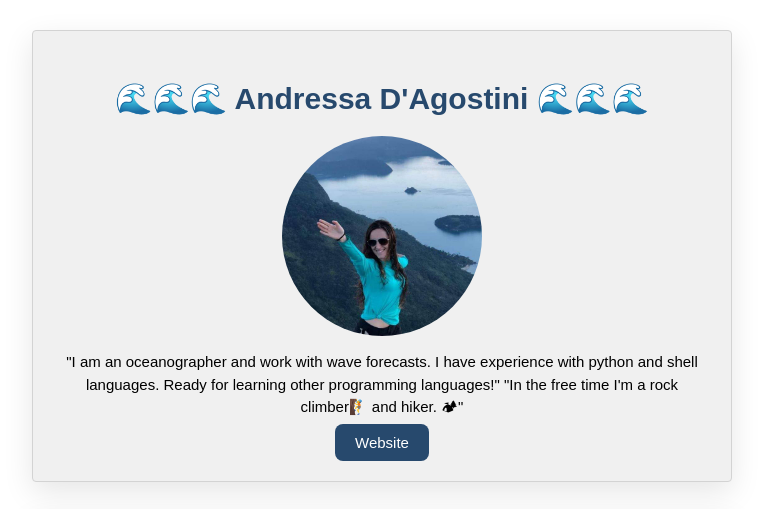
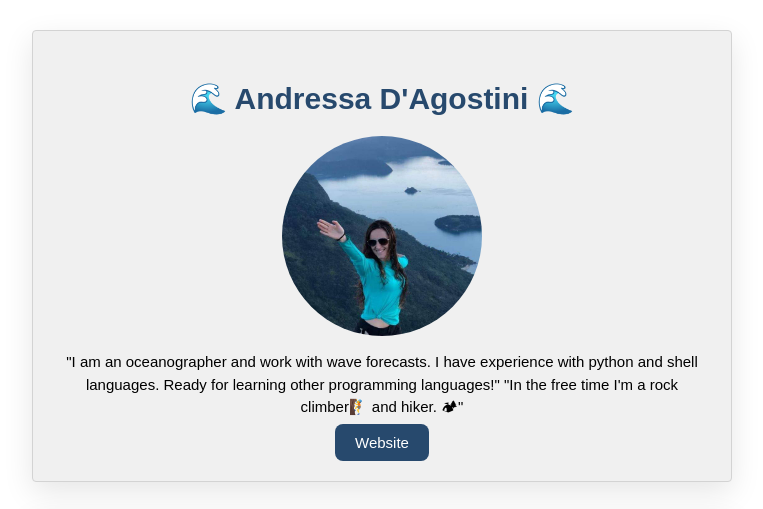
Before and after one commit to ad-dagostini/profile, a plain HTML site: page index.html in a window 1280 px wide. Shown: the top 509 px of the page, without its empty margins (258-1021 px from the left). Drawn offline with Linux system fonts and the light colour scheme.

Commit message:
My profile page

```diff
--- a/index.html
+++ b/index.html
@@ -10,7 +10,7 @@
 <body>
   <div class="container">
     <div class="card-white">
-      <h1>🌊🌊🌊 Andressa D'Agostini 🌊🌊🌊</h1>
+      <h1>🌊 Andressa D'Agostini 🌊</h1>
       <img src="../images/profile.jpeg" width="200px" alt="Andressa DAgostini" >
       <p>
         "I am an oceanographer and work with wave forecasts. I have experience with python and shell languages. Ready for learning other programming languages!"
```
